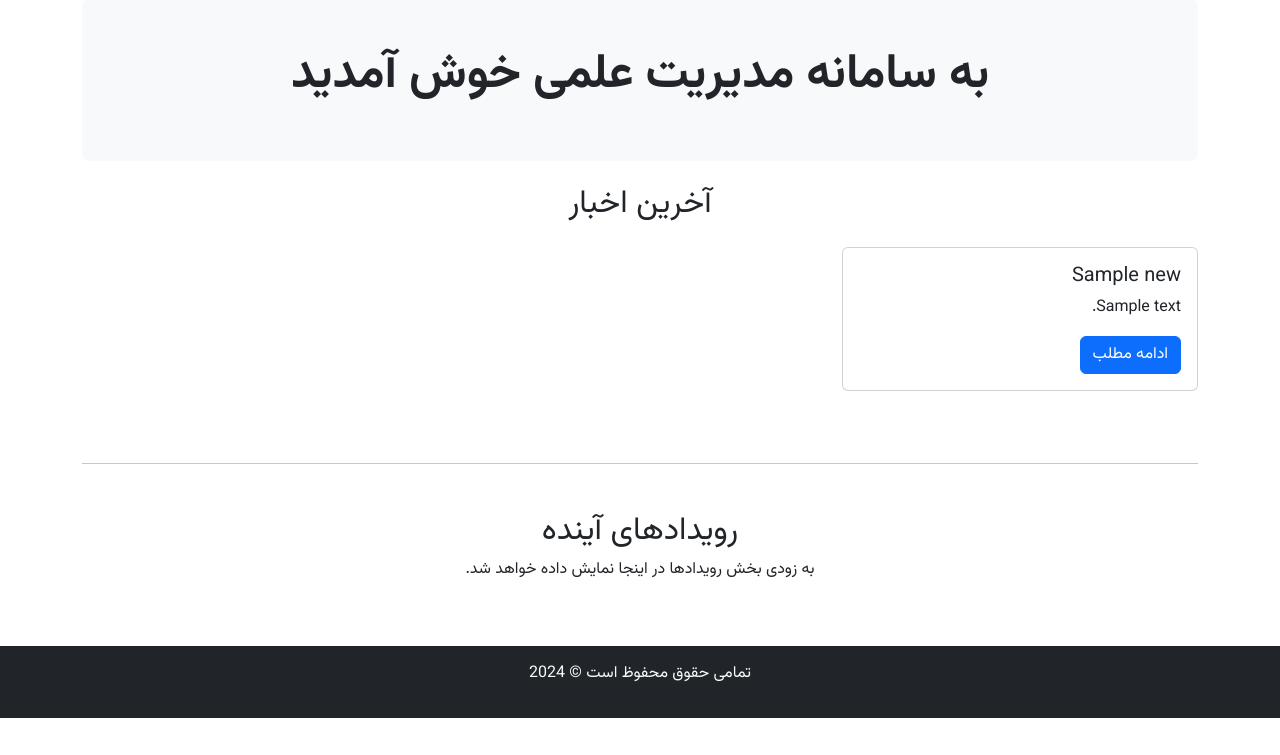
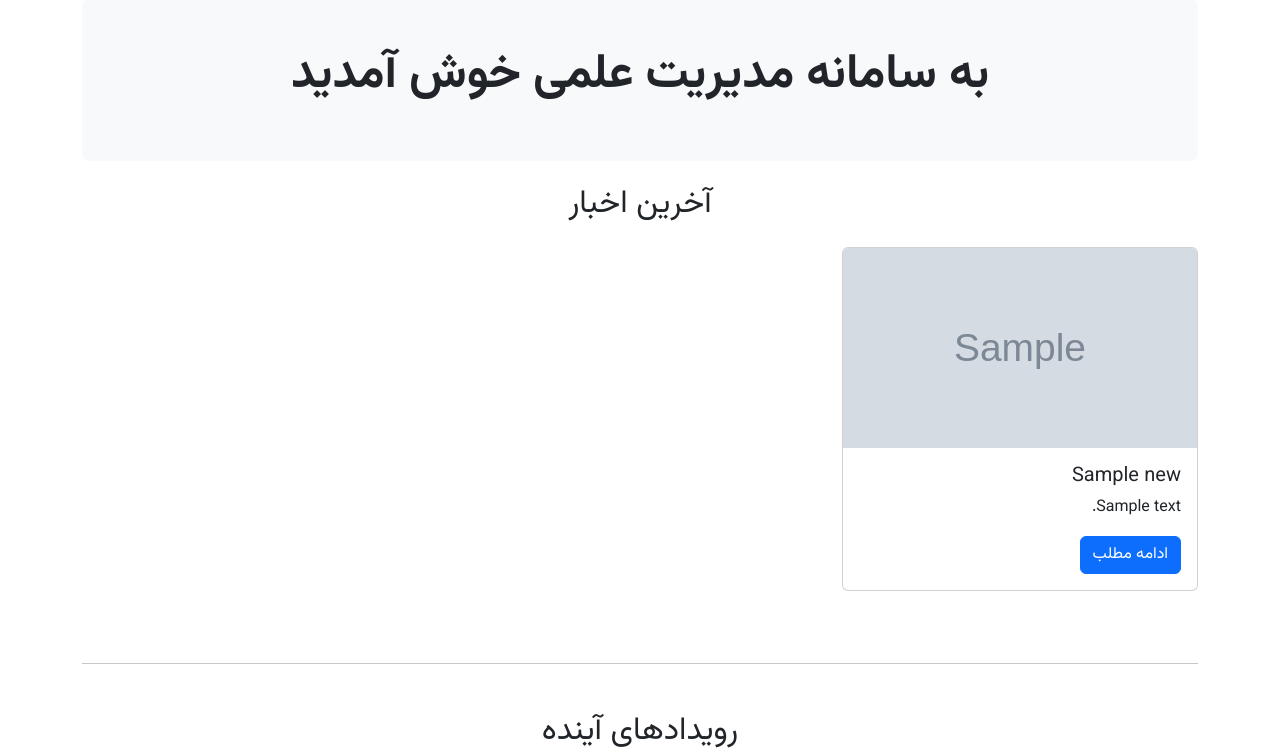
Before and after one commit to mhmdrz22/student-manager, a FastAPI app: template templates/index.html in a window 1280 px wide. Shown: the part 105-860 px from the top of the page. Before the commit the page ends 823 px from the top, so only its background shows below. Run offline with FastAPI, Linux system fonts and the light colour scheme; the template is opened without the code that fills it: most values are stand-ins (such as "Sample title", 1, 10 or a date in 2020); grey boxes marked "Sample" are stand-in pictures; parts of the project's set-up code (start-up, migrations or seed data) failed here and were passed over.

Commit message:
Fix: Ensure images are displayed on content pages
This commit fixes an issue where images for news and events were not being displayed on the home page, list pages, or detail pages, even when an image URL was present in the database.

The `<img>` tag was missing from the `templates/index.html` file for the latest news section. This has been added.

Other templates (`news_list.html`, `news_detail.html`, `events_list.html`, `event_detail.html`) were also reviewed and confirmed to have the correct image display logic.

```diff
--- a/templates/index.html
+++ b/templates/index.html
@@ -9,6 +9,9 @@
     {% for news in news_list %}
     <div class="col-md-4 mb-4">
         <div class="card h-100">
+            {% if news.image_url %}
+            <img src="{{ news.image_url }}" class="card-img-top" alt="{{ news.title }}" style="height: 200px; object-fit: cover;">
+            {% endif %}
             <div class="card-body">
                 <h5 class="card-title">{{ news.title }}</h5>
                 <p class="card-text">{{ news.summary }}</p>
```
